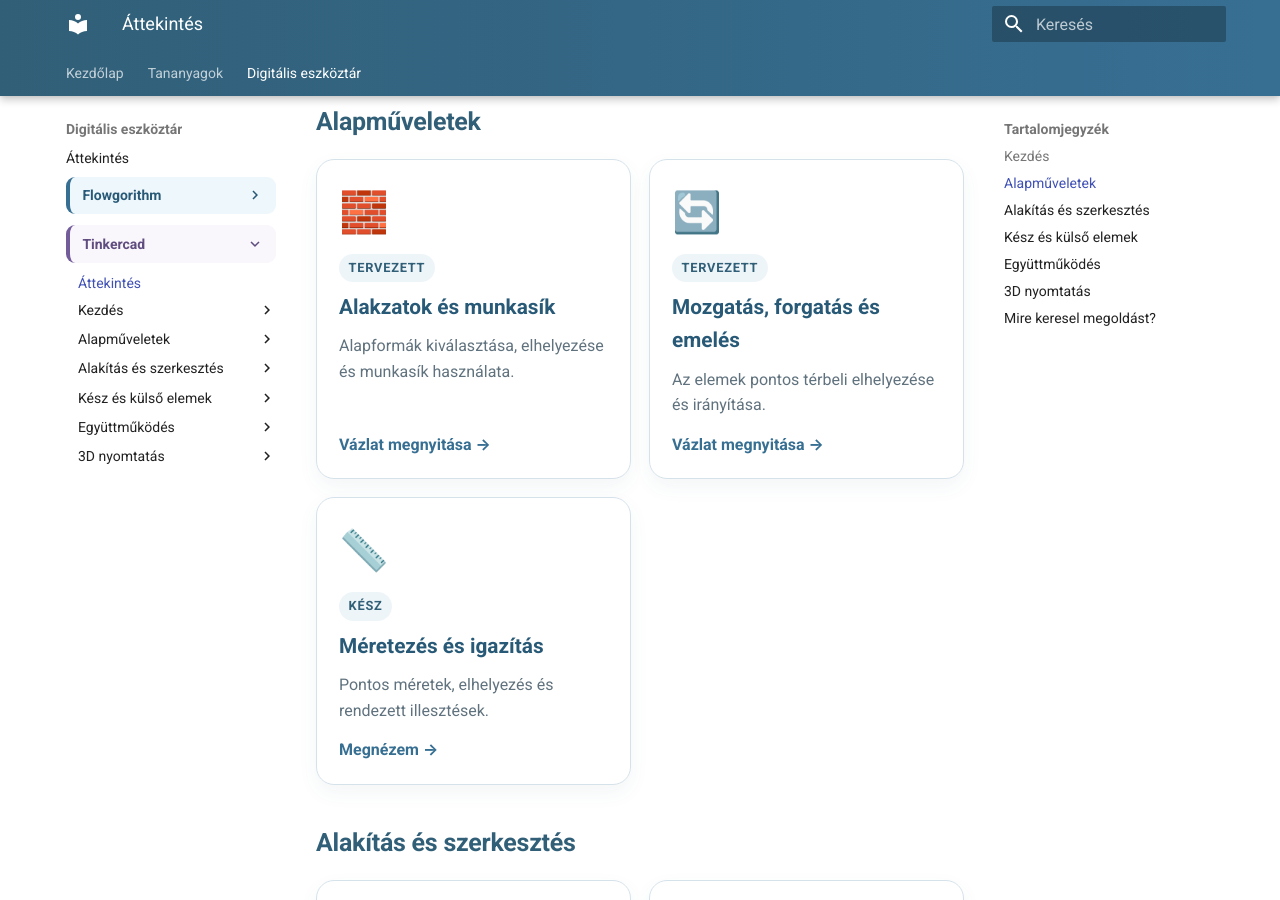
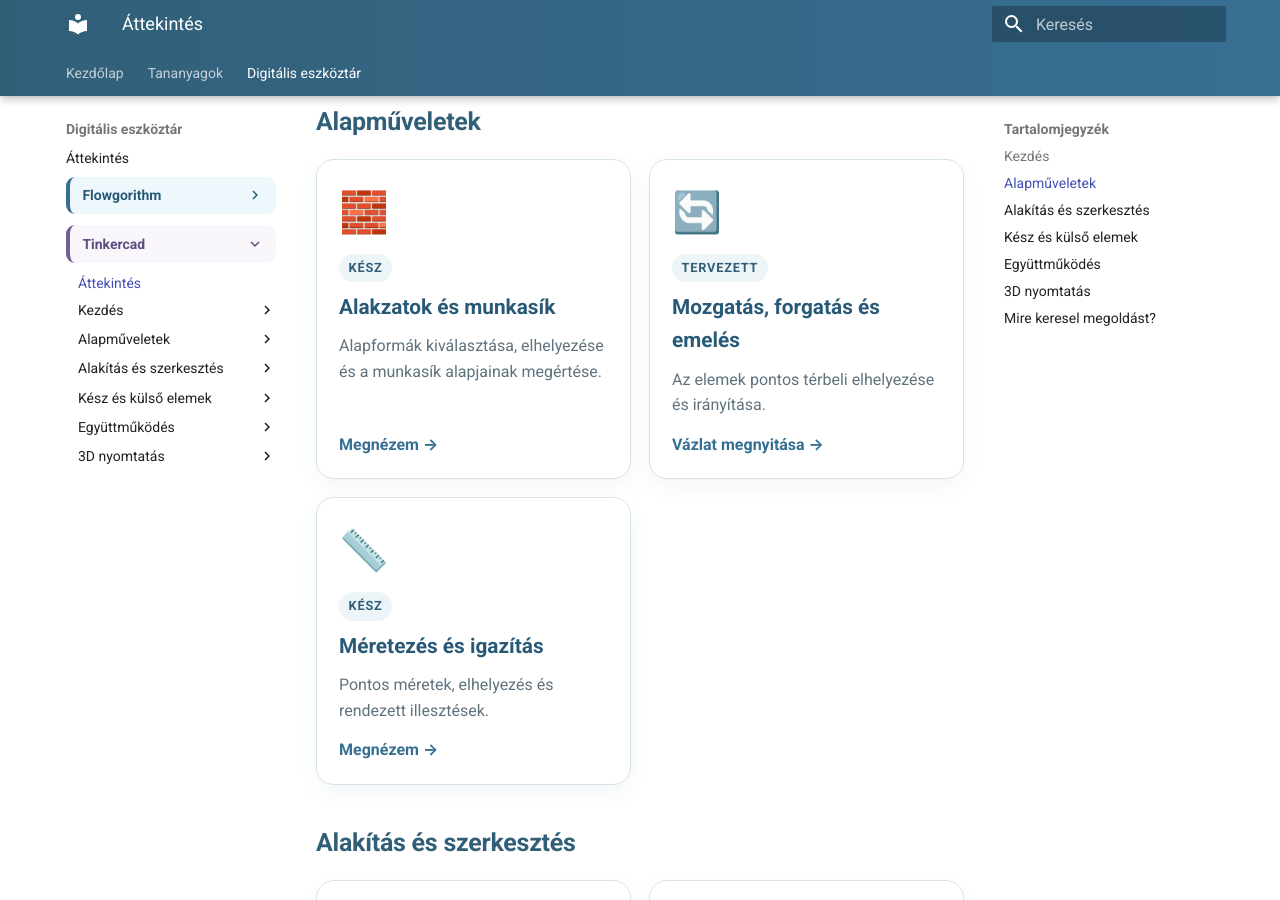
Before and after one commit to bsuszter/digitalis-eszkoztar, an MkDocs documentation site: the page built from docs/eszkoztar/tinkercad/index.md, in a window 1280 px wide and 900 px high, scrolled down 1505 px. Built offline with MkDocs 1.6.1 and Material for MkDocs 9.7.7, drawn with Linux system fonts in a browser that asks for light colours.

Commit message:
Mark Tinkercad shapes and workplane lesson complete

```diff
--- a/docs/eszkoztar/tinkercad/index.md
+++ b/docs/eszkoztar/tinkercad/index.md
@@ -50,10 +50,10 @@
 <div class="tool-grid tool-grid--featured">
   <a class="tool-card" href="alakzatok-munkasik/">
     <span class="tool-icon">🧱</span>
-    <span class="tool-tag">TERVEZETT</span>
+    <span class="tool-tag">KÉSZ</span>
     <strong>Alakzatok és munkasík</strong>
-    <span>Alapformák kiválasztása, elhelyezése és munkasík használata.</span>
-    <span class="tool-link">Vázlat megnyitása →</span>
+    <span>Alapformák kiválasztása, elhelyezése és a munkasík alapjainak megértése.</span>
+    <span class="tool-link">Megnézem →</span>
   </a>
 
   <a class="tool-card" href="mozgas-forgatas-emeles/">
```
